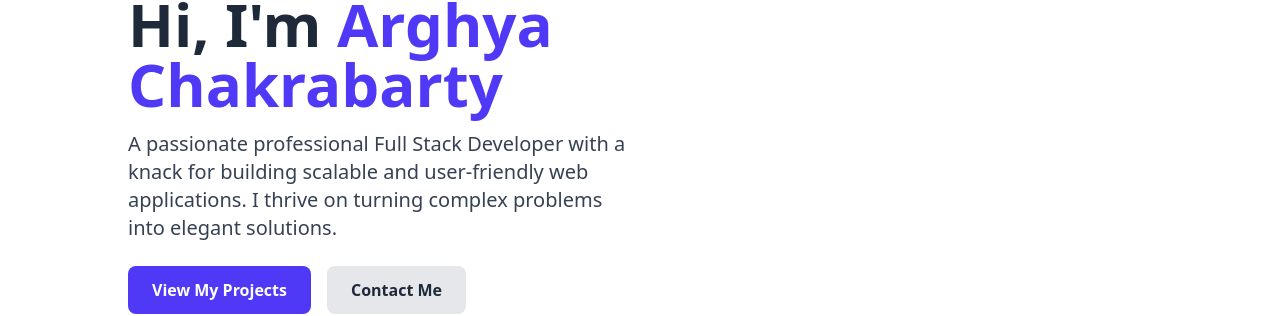
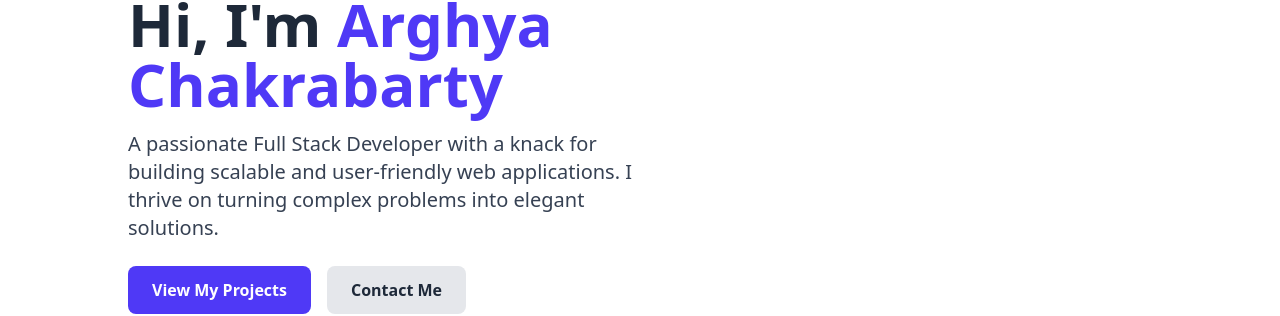
Before and after one commit to arghya2801/portfolio, a Next.js app: page / in a window 1280 px wide. Shown: the part 110-426 px from the top of the page. Built offline with nearby package versions, Linux system fonts and the light colour scheme.

Commit message:
Modified home page

```diff
--- a/src/app/page.tsx
+++ b/src/app/page.tsx
@@ -15,7 +15,7 @@ export default function Home() {
                             Hi, I'm <span className="text-indigo-600 dark:text-indigo-400">Arghya Chakrabarty</span>
                         </h1>
                         <p className="text-lg md:text-xl text-gray-700 dark:text-gray-300 mb-6">
-                            A passionate professional Full Stack Developer with a knack for building scalable and user-friendly web applications. I thrive on turning complex problems into elegant solutions.
+                            A passionate Full Stack Developer with a knack for building scalable and user-friendly web applications. I thrive on turning complex problems into elegant solutions.
                         </p>
                         <div className="flex gap-4">
                             <Link href="/projects" className="bg-indigo-600 dark:bg-indigo-500 hover:bg-indigo-700 dark:hover:bg-indigo-600 text-white font-semibold py-3 px-6 rounded-md transition duration-300">
```
